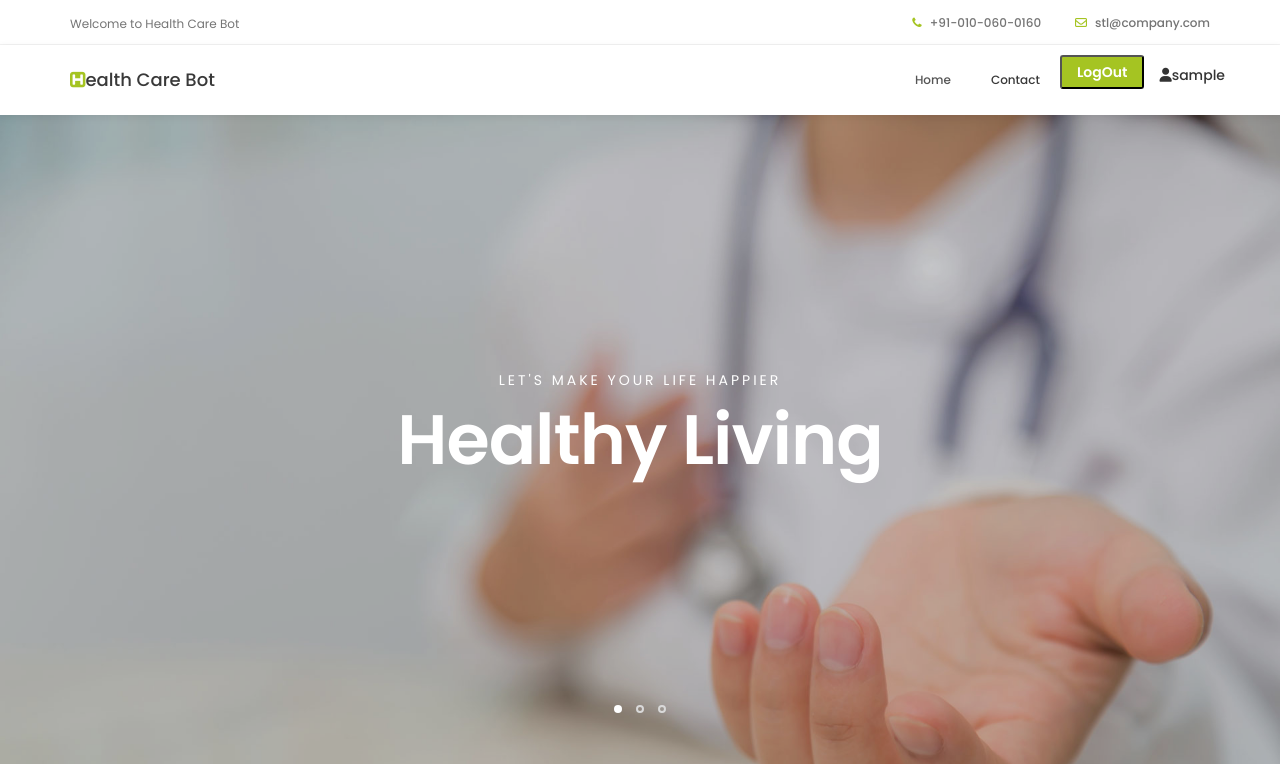
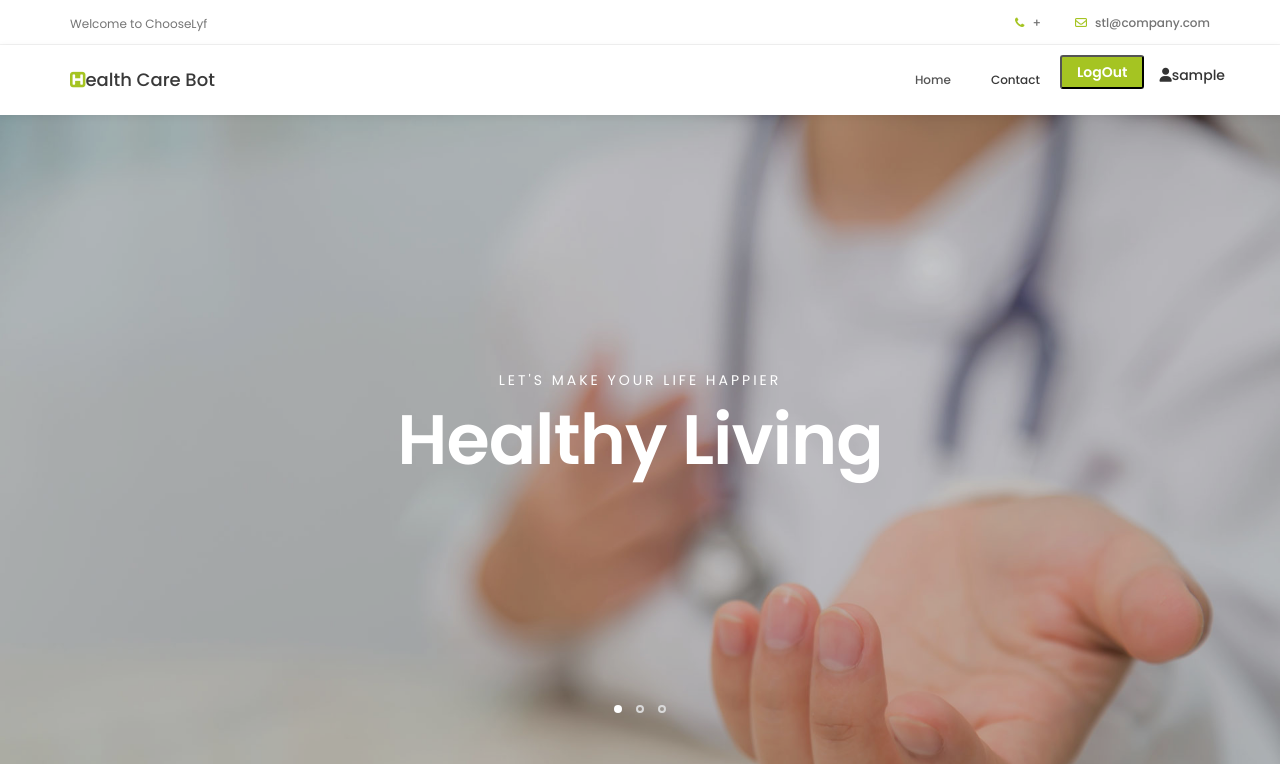
Before and after one commit to sainikcodes24x7/ChooseLyf, a PHP site: page /home.php in a window 1280 px wide. Shown: the top 764 px of the page. Run offline with PHP 8.4, Linux system fonts and the light colour scheme; the visitor is signed in with stand-in values (Sample User, id 1); some libraries are stand-ins or nearby versions.

Commit message:
cssUpdate

```diff
--- a/home.php
+++ b/home.php
@@ -1,9 +1,11 @@
 <?php
 session_start();
-if(isset($_POST['logout']))
-{include("destroy.php");}
-if($_SESSION['status']!="Active")
- {header("location:login.php");}
+if (isset($_POST['logout'])) {
+    include 'destroy.php';
+}
+if ($_SESSION['status'] != 'Active') {
+    header('location:login.php');
+}
 ?>
 <!DOCTYPE html>
 <html lang="en">
@@ -94,11 +96,11 @@ if($_SESSION['status']!="Active")
                <div class="row">
 
                     <div class="col-md-4 col-sm-5">
-                         <p>Welcome to Health Care Bot</p>
+                         <p>Welcome to ChooseLyf</p>
                     </div>
 
                     <div class="col-md-8 col-sm-7 text-align-right">
-                         <span class="phone-icon"><i class="fa fa-phone"></i> +91-010-060-0160</span>
+                         <span class="phone-icon"><i class="fa fa-phone"></i> +</span>
                          <span class="email-icon"><i class="fa fa-envelope-o"></i> <a href="#">stl@company.com</a></span>
                     </div>
 
@@ -129,7 +131,9 @@ if($_SESSION['status']!="Active")
                          <li><a href="#top" class="smoothScroll">Home</a></li>
                          <li><a href="#id1"  class="smoothScroll">Contact</a></li>
                         <li><form method="post"><button type="submit" name="logout" class="btn1">LogOut</button></form></li>
-                      <li><h5><i class="fas fa-user"></i><?php echo $_SESSION['username'];?></h5></li>
+                      <li><h5><i class="fas fa-user"></i><?php echo $_SESSION[
+                          'username'
+                      ]; ?></h5></li>
                     </ul>
                </div>
 
```
